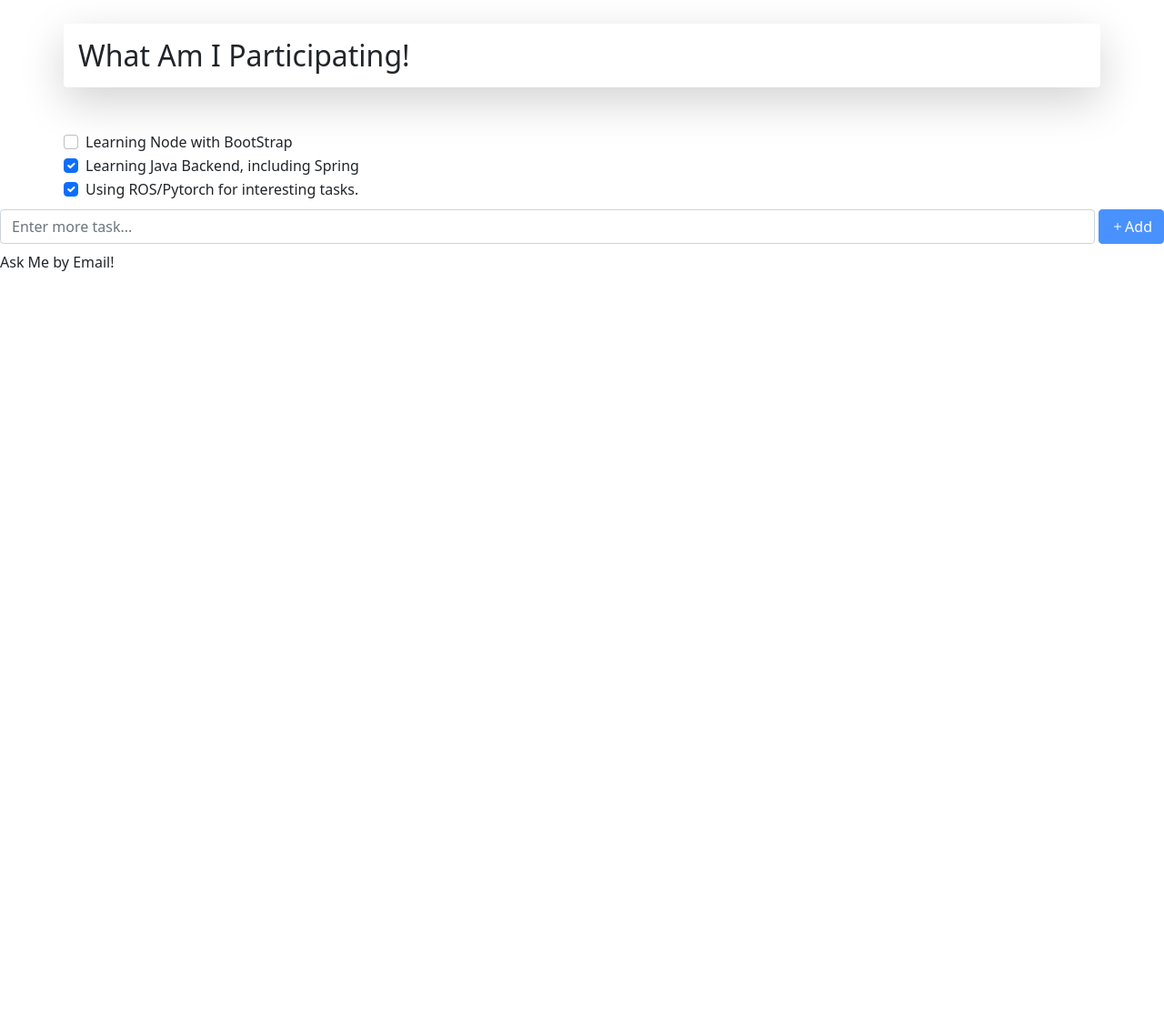
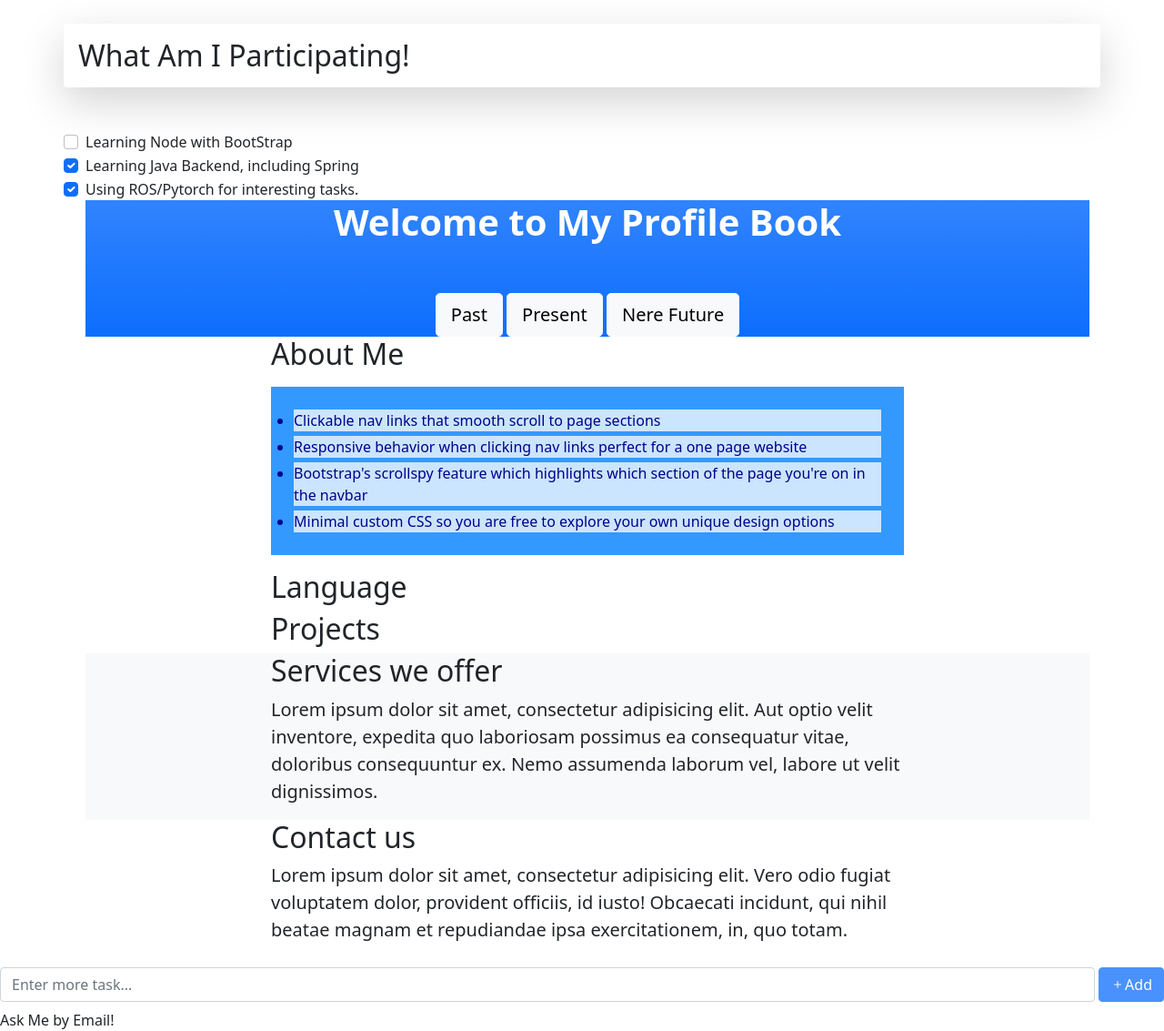
Before and after one commit to lim-it-err/lim-it-err.github.io, a plain HTML site: page index.html in a window 1280 px wide. Shown: the part 1388-2521 px from the top of the page at 91% size. Before the commit the page ends 1688 px from the top, so only its background shows below. Drawn offline with nearby package versions, Linux system fonts and the light colour scheme.

Commit message:
fix: minor

```diff
--- a/index.html
+++ b/index.html
@@ -130,6 +130,81 @@
                 <label class="form-check-label" for="flexCheckChecked">
                     Using ROS/Pytorch for interesting tasks.
                 </label>
+    <head>
+        <meta charset="utf-8" />
+        <meta name="viewport" content="width=device-width, initial-scale=1, shrink-to-fit=no" />
+        <meta name="description" content="" />
+        <meta name="author" content="" />
+        <title>Scrolling Nav - Start Bootstrap Template</title>
+        <link rel="icon" type="image/x-icon" href="assets/favicon.ico" />
+        <!-- Core theme CSS (includes Bootstrap)-->
+        <link href="css/styles.css" rel="stylesheet" />
+    </head>
+    <body id="page-top">
+        <!-- Navigation-->
+        <nav class="navbar navbar-expand-lg navbar-dark bg-dark fixed-top" id="mainNav">
+            <div class="container px-4">
+                <a class="navbar-brand" href="#page-top">JeonghanLim</a>
+                <button class="navbar-toggler" type="button" data-bs-toggle="collapse" data-bs-target="#navbarResponsive" aria-controls="navbarResponsive" aria-expanded="false" aria-label="Toggle navigation"><span class="navbar-toggler-icon"></span></button>
+                <div class="collapse navbar-collapse" id="navbarResponsive">
+                    <ul class="navbar-nav ms-auto">
+                        <li class="nav-item"><a class="nav-link" href="#about">Past</a></li>
+                        <li class="nav-item"><a class="nav-link" href="#services">Present</a></li>
+                        <li class="nav-item"><a class="nav-link" href="#contact">Future</a></li>
+                    </ul>
+                </div>
+            </div>
+        </nav>
+        <!-- Header-->
+        <header class="bg-primary bg-gradient text-white">
+            <div class="container px-4 text-center">
+                <h1 class="fw-bolder">Welcome to My Profile Book</h1>
+                <p class="lead"> <br></p>
+                <a class="btn btn-lg btn-light" href="#about">Past</a>
+                <a class="btn btn-lg btn-light" href="#about">Present</a>
+                <a class="btn btn-lg btn-light" href="#about">Nere Future</a>
+            </div>
+        </header>
+        <!-- About section-->
+        <section id="about">
+            <div class="container px-4">
+                <div class="row gx-4 justify-content-center">
+                    <div class="col-lg-8">
+                        <h2>About Me</h2>
+                        <p class="lead"> </p>
+                        <ul>
+                            <li>Clickable nav links that smooth scroll to page sections</li>
+                            <li>Responsive behavior when clicking nav links perfect for a one page website</li>
+                            <li>Bootstrap's scrollspy feature which highlights which section of the page you're on in the navbar</li>
+                            <li>Minimal custom CSS so you are free to explore your own unique design options</li>
+                        </ul>
+                        <h2> Language </h2>
+                        <h2> Projects </h2>
+
+                    </div>
+                </div>
+            </div>
+        </section>
+        <!-- Services section-->
+        <section class="bg-light" id="services">
+            <div class="container px-4">
+                <div class="row gx-4 justify-content-center">
+                    <div class="col-lg-8">
+                        <h2>Services we offer</h2>
+                        <p class="lead">Lorem ipsum dolor sit amet, consectetur adipisicing elit. Aut optio velit inventore, expedita quo laboriosam possimus ea consequatur vitae, doloribus consequuntur ex. Nemo assumenda laborum vel, labore ut velit dignissimos.</p>
+                    </div>
+                </div>
+            </div>
+        </section>
+        <!-- Contact section-->
+        <section id="contact">
+            <div class="container px-4">
+                <div class="row gx-4 justify-content-center">
+                    <div class="col-lg-8">
+                        <h2>Contact us</h2>
+                        <p class="lead">Lorem ipsum dolor sit amet, consectetur adipisicing elit. Vero odio fugiat voluptatem dolor, provident officiis, id iusto! Obcaecati incidunt, qui nihil beatae magnam et repudiandae ipsa exercitationem, in, quo totam.</p>
+                    </div>
+                </div>
             </div>
         </div>
 
```
